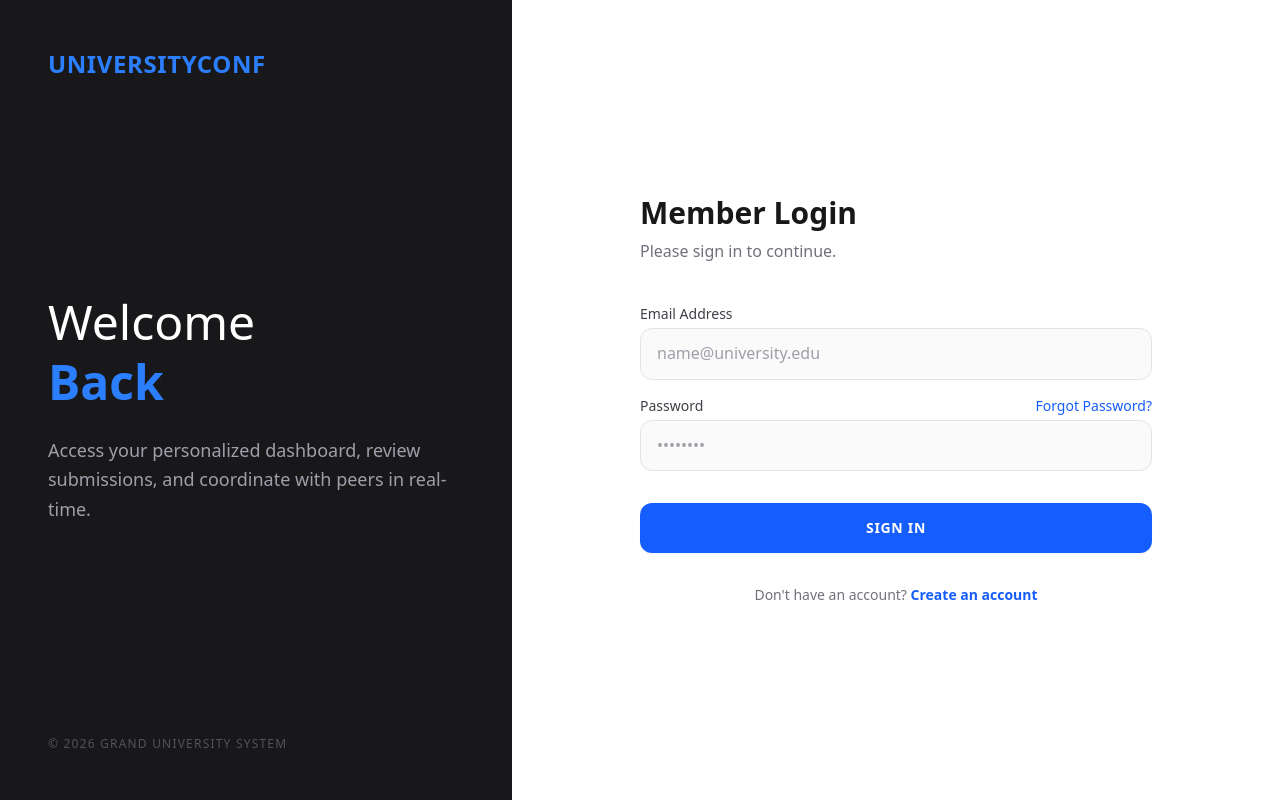
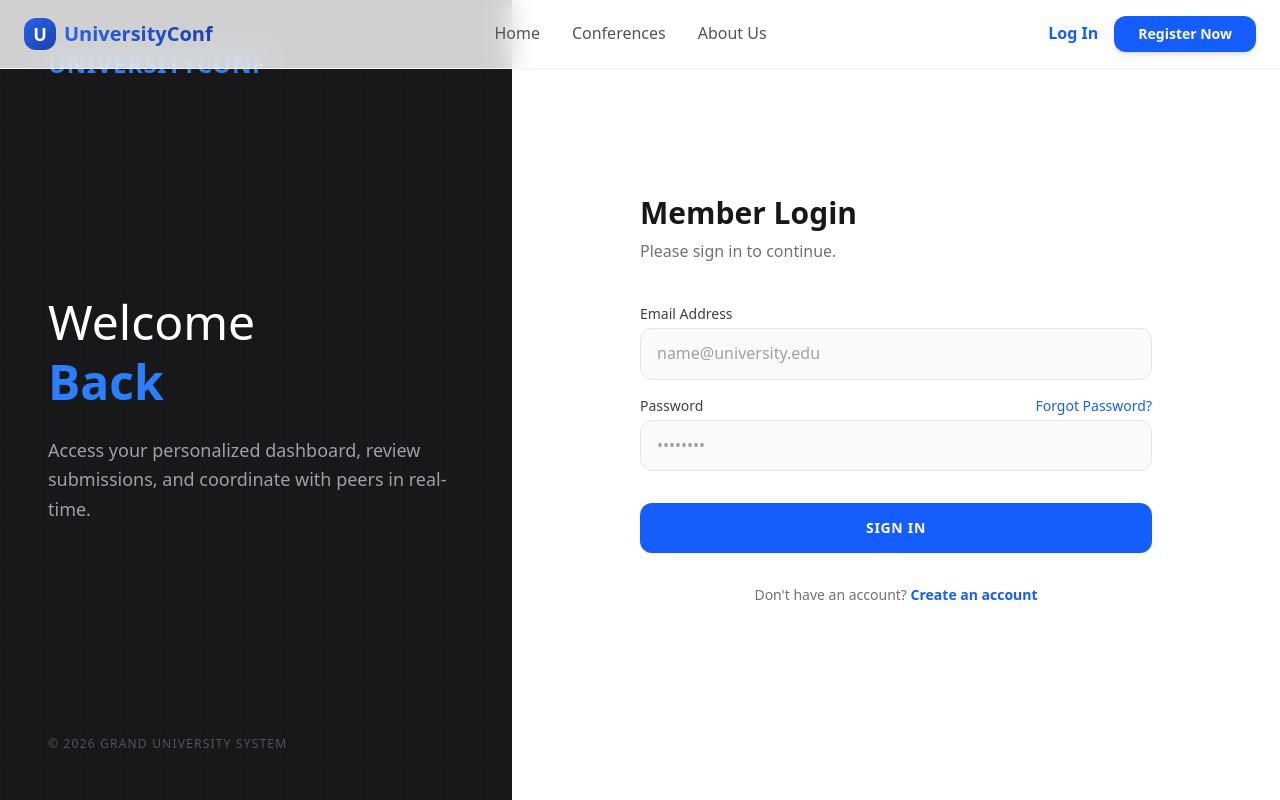
Before and after one commit to Gowshik-k/CMP, a React (Vite) app in the folder client/: page /login in a window 1280 px wide. Built offline with nearby package versions, Linux system fonts and the light colour scheme.

Commit message:
fix bugs

```diff
--- a/client/src/App.jsx
+++ b/client/src/App.jsx
@@ -5,14 +5,21 @@ import Register from './pages/Register';
 import Home from './pages/Home';
 import ProtectedRoute from './components/ProtectedRoute';
 import AdminDashboard from './pages/admin/AdminDashboard';
+import Navbar from './components/Navbar';
 
 function App() {
+  const [user, setUser] = useState(() => {
+    const savedUser = localStorage.getItem('user');
+    return savedUser ? JSON.parse(savedUser) : null;
+  });
+
   return (
     <Router>
       <div className="min-h-screen font-sans text-text-primary bg-bg-secondary">
+        <Navbar user={user} setUser={setUser} />
         <Routes>
           <Route path="/" element={<Home />} />
-          <Route path="/login" element={<Login />} />
+          <Route path="/login" element={<Login setUser={setUser} />} />
           <Route path="/register" element={<Register />} />
 
           {/* Admin Routes */}
--- /dev/null
+++ b/client/src/components/Navbar.jsx
@@ -0,0 +1,82 @@
+import { Link, useLocation } from 'react-router-dom';
+
+const Navbar = ({ user, setUser }) => {
+    const location = useLocation();
+
+    const handleLogout = () => {
+        localStorage.clear();
+        setUser(null);
+        window.location.href = '/';
+    };
+
+    const handleHomeClick = (e) => {
+        if (location.pathname === '/') {
+            e.preventDefault();
+            window.scrollTo({ top: 0, behavior: 'smooth' });
+        }
+    };
+
+    const isActive = (path) => location.pathname === path;
+
+    return (
+        <nav className="fixed top-0 left-0 w-full z-50 bg-white/80 backdrop-blur-md border-b border-gray-100 shadow-sm transition-all duration-300">
+            <div className="container mx-auto px-6 py-4 flex justify-between items-center">
+                <div className="flex items-center gap-2">
+                    <Link to="/" onClick={handleHomeClick} className="flex items-center gap-2">
+                        <div className="w-8 h-8 rounded-lg bg-gradient-to-br from-[#2563eb] to-[#1e40af] flex items-center justify-center text-white font-bold text-lg">
+                            U
+                        </div>
+                        <span className="text-xl font-bold bg-clip-text text-transparent bg-gradient-to-r from-[#2563eb] to-[#1e40af]">
+                            UniversityConf
+                        </span>
+                    </Link>
+                </div>
+
+                <div className="hidden md:flex items-center gap-8">
+                    <Link
+                        to="/"
+                        onClick={handleHomeClick}
+                        className={`font-medium transition-colors ${isActive('/') ? 'text-blue-600' : 'text-zinc-600 hover:text-blue-600'}`}
+                    >
+                        Home
+                    </Link>
+                    <a href="/#conferences" className="text-zinc-600 hover:text-blue-600 font-medium transition-colors">Conferences</a>
+                    <a href="/#about" className="text-zinc-600 hover:text-blue-600 font-medium transition-colors">About Us</a>
+                    {user?.role === 'Admin' && (
+                        <Link
+                            to="/admin"
+                            className={`font-bold transition-colors ${isActive('/admin') ? 'text-blue-600' : 'text-zinc-500 hover:text-blue-600'}`}
+                        >
+                            Dashboard
+                        </Link>
+                    )}
+                </div>
+
+                <div className="flex items-center gap-4">
+                    {!user ? (
+                        <>
+                            <Link to="/login" className="hidden md:block text-blue-600 font-semibold hover:text-blue-700 transition-colors">
+                                Log In
+                            </Link>
+                            <Link to="/register" className="bg-blue-600 text-white py-2 px-6 rounded-lg text-sm font-bold shadow-md hover:bg-blue-700 transition-all">
+                                Register Now
+                            </Link>
+                        </>
+                    ) : (
+                        <div className="flex items-center gap-4">
+                            <span className="text-sm font-medium text-zinc-600">Hi, {user.username}</span>
+                            <button
+                                onClick={handleLogout}
+                                className="text-xs font-bold text-zinc-400 hover:text-red-500 transition-colors"
+                            >
+                                Logout
+                            </button>
+                        </div>
+                    )}
+                </div>
+            </div>
+        </nav>
+    );
+};
+
+export default Navbar;
--- a/client/src/pages/Login.jsx
+++ b/client/src/pages/Login.jsx
@@ -2,7 +2,7 @@ import { useState } from 'react';
 import axios from 'axios';
 import { useNavigate, Link } from 'react-router-dom';
 
-const Login = () => {
+const Login = ({ setUser }) => {
   const [email, setEmail] = useState('');
   const [password, setPassword] = useState('');
   const [error, setError] = useState('');
@@ -11,10 +11,18 @@ const Login = () => {
   const handleSubmit = async (e) => {
     e.preventDefault();
     try {
-      const res = await axios.post('http://localhost:5000/api/user/login', { email, password });
+      const res = await axios.post(`${import.meta.env.VITE_API_URL}/user/login`, { email, password });
       localStorage.setItem('auth-token', res.data.token);
       localStorage.setItem('user', JSON.stringify(res.data.user));
-      navigate('/');
+
+      // Update global user state
+      setUser(res.data.user);
+
+      if (res.data.user.role === 'Admin') {
+        navigate('/admin');
+      } else {
+        navigate('/');
+      }
     } catch (err) {
       setError(err.response?.data || 'An error occurred');
     }
--- a/client/src/pages/Register.jsx
+++ b/client/src/pages/Register.jsx
@@ -15,7 +15,7 @@ const Register = () => {
   const handleSubmit = async (e) => {
     e.preventDefault();
     try {
-      await axios.post('http://localhost:5000/api/user/register', { username, email, password, role });
+      await axios.post(`${import.meta.env.VITE_API_URL}/user/register`, { username, email, password, role });
       navigate('/login');
     } catch (err) {
       setError(err.response?.data || 'An error occurred');
--- a/client/src/pages/admin/AdminDashboard.jsx
+++ b/client/src/pages/admin/AdminDashboard.jsx
@@ -12,7 +12,7 @@ const AdminDashboard = () => {
         const fetchStats = async () => {
             try {
                 const token = localStorage.getItem('auth-token');
-                const res = await axios.get('http://localhost:5000/api/admin/stats', {
+                const res = await axios.get(`${import.meta.env.VITE_API_URL}/admin/stats`, {
                     headers: { 'auth-token': token }
                 });
                 setStats(res.data);
@@ -34,7 +34,7 @@ const AdminDashboard = () => {
     ];
 
     return (
-        <div className="flex h-screen bg-[#f8fafc]">
+        <div className="flex h-screen bg-[#f8fafc] pt-16">
             {/* Sidebar */}
             <aside className="w-64 bg-zinc-900 text-white flex flex-col shadow-xl">
                 <div className="p-8">
--- a/client/src/pages/admin/UserManagement.jsx
+++ b/client/src/pages/admin/UserManagement.jsx
@@ -11,7 +11,7 @@ const UserManagement = () => {
         const fetchUsers = async () => {
             try {
                 const token = localStorage.getItem('auth-token');
-                const res = await axios.get('http://localhost:5000/api/admin/users', {
+                const res = await axios.get(`${import.meta.env.VITE_API_URL}/admin/users`, {
                     headers: { 'auth-token': token }
                 });
                 setUsers(res.data);
@@ -27,7 +27,7 @@ const UserManagement = () => {
     const handleRoleUpdate = async (userId, newRole) => {
         try {
             const token = localStorage.getItem('auth-token');
-            const res = await axios.patch(`http://localhost:5000/api/admin/users/${userId}/role`,
+            const res = await axios.patch(`${import.meta.env.VITE_API_URL}/admin/users/${userId}/role`,
                 { role: newRole },
                 { headers: { 'auth-token': token } }
             );
@@ -41,7 +41,7 @@ const UserManagement = () => {
         if (!window.confirm('Are you sure you want to delete this user?')) return;
         try {
             const token = localStorage.getItem('auth-token');
-            await axios.delete(`http://localhost:5000/api/admin/users/${userId}`, {
+            await axios.delete(`${import.meta.env.VITE_API_URL}/admin/users/${userId}`, {
                 headers: { 'auth-token': token }
             });
             setUsers(users.filter(u => u._id !== userId));
```
Also changed, not shown: client/src/pages/Home.jsx (+1 -48 lines).
